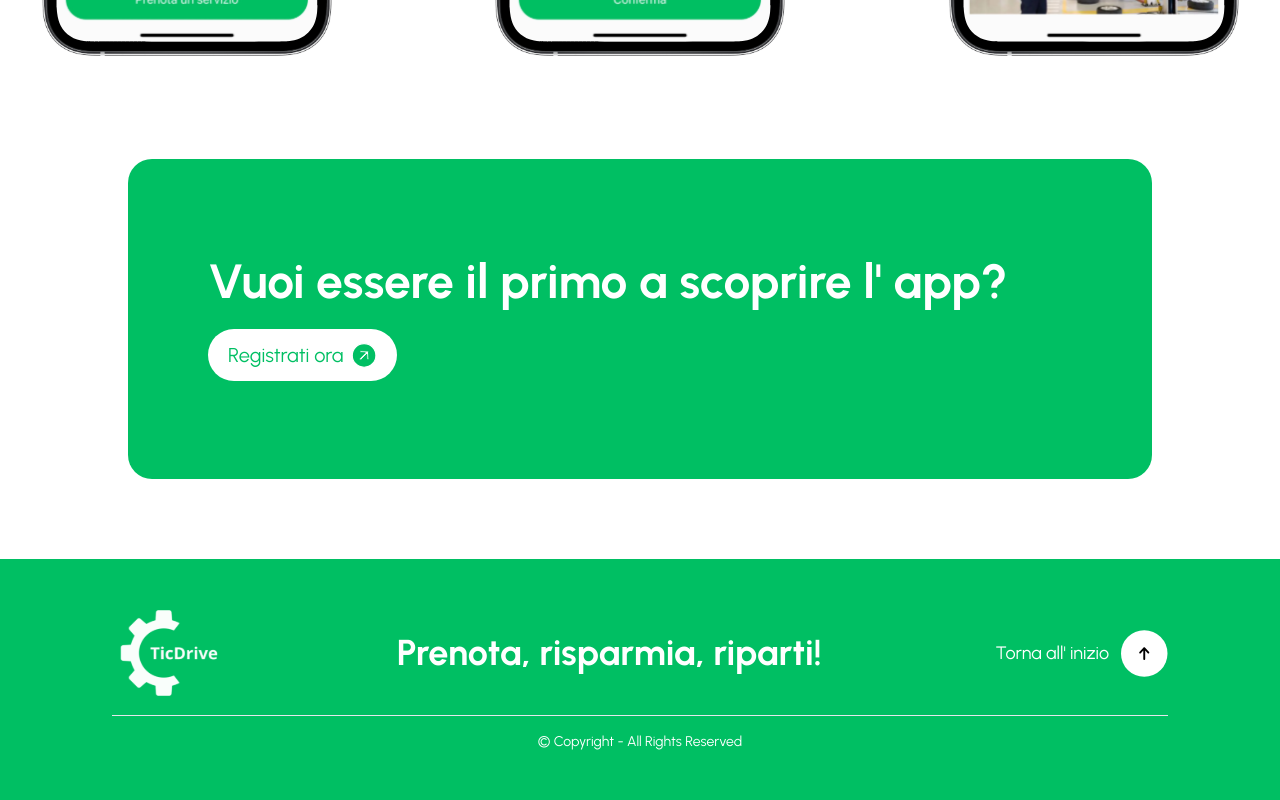
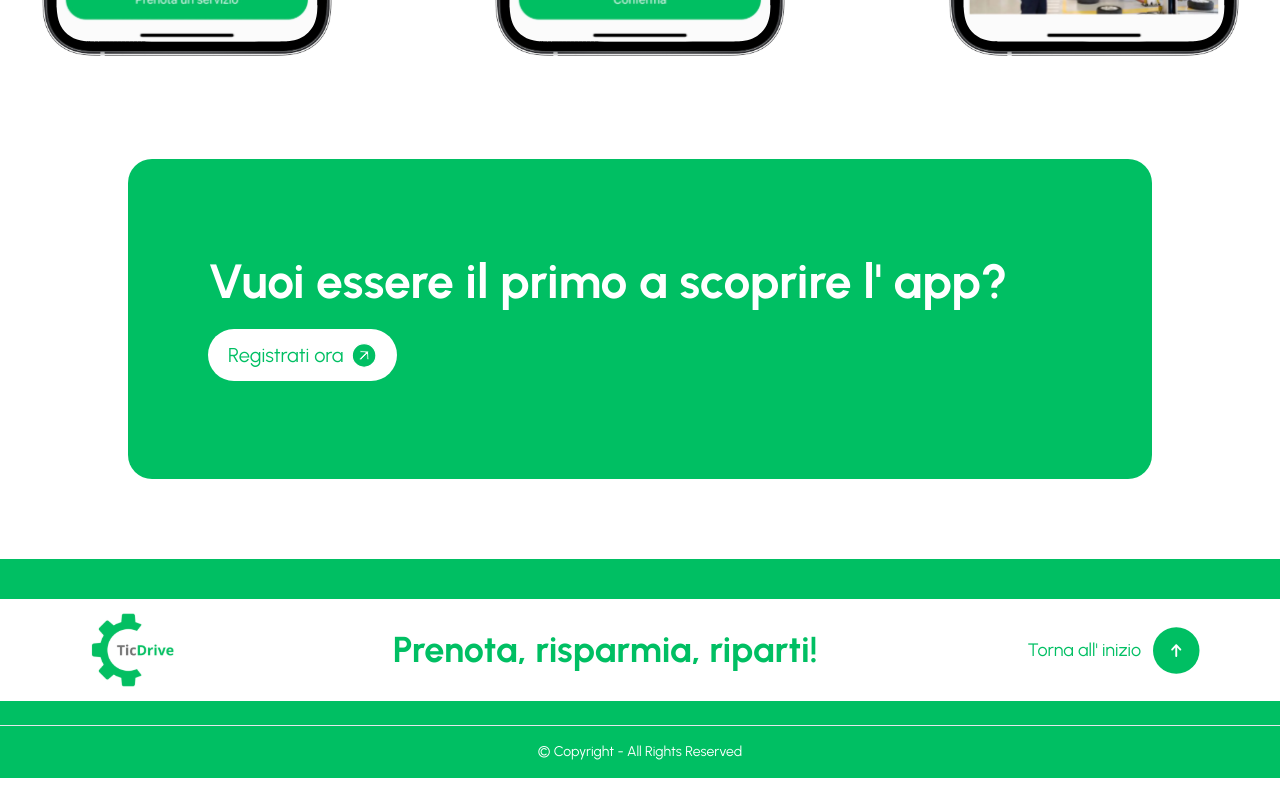
Before and after one commit to AlbyCosmy99/ticdrive-landing-page-frontend, a Next.js app: page / in a window 1280 px wide. Shown: the part 3035-3835 px from the top of the page. After the commit the page ends 3813 px from the top, so only its background shows below. Built offline with nearby package versions, Linux system fonts and the light colour scheme.

Commit message:
fix: footer

```diff
--- a/src/app/page.tsx
+++ b/src/app/page.tsx
@@ -6,7 +6,7 @@ import Group3 from '../../assets/Group 35936.svg';
 import ServicesGroup from '../../assets/servicesGroup.svg';
 import RegisterVehicleGroup from '../../assets/registerVehicleGroup.svg';
 import WorkshopsGroup from '../../assets/workshopsGroup.svg';
-import Logo from '../../assets/white_logo.svg';
+import Logo from '../../assets/logo.svg';
 import HalfServicesGroup from '../../assets/halfServicesGroup.svg';
 import MiddleScreensGroup from '../../assets/middleScreensGroup.svg';
 
@@ -142,10 +142,13 @@ export default function Home() {
           </Link>
         </div>
       </section>
-      <footer className="bg-drive p-4 lg:p-12 lg:px-28">
-        <div className="flex flex-col lg:flex-row justify-between items-center pb-4 gap-6 lg:gap-0">
+      <footer className="bg-drive py-4">
+        <div className="bg-white flex justify-between items-center my-6 pr-6 pl-5 lg:px-20">
+          <div className="flex flex-col lg:flex-row justify-between items-center py-2 gap-6 lg:gap-0 w-full">
+            <Link className="m-1" href="/" passHref>
               <Logo />
-          <h2 className="font-bold text-2xl lg:text-4xl text-white">
+            </Link>
+            <h2 className="font-bold text-2xl lg:text-4xl text-drive">
               Prenota, risparmia, riparti!
             </h2>
             <Link
@@ -153,9 +156,10 @@ export default function Home() {
               href="#top"
               passHref
             >
-            <p className="text-white text-lg">Torna all&apos; inizio</p>
+              <p className="text-drive text-lg">Torna all&apos; inizio</p>
               <Group3 />
             </Link>
+          </div>
         </div>
         <hr className="bg-white w-full" />
         <p className="text-white text-center pt-4 text-sm">
```
Also changed, not shown: assets/Group 35936.svg. Lines whose indentation alone changed are shown as unchanged.
